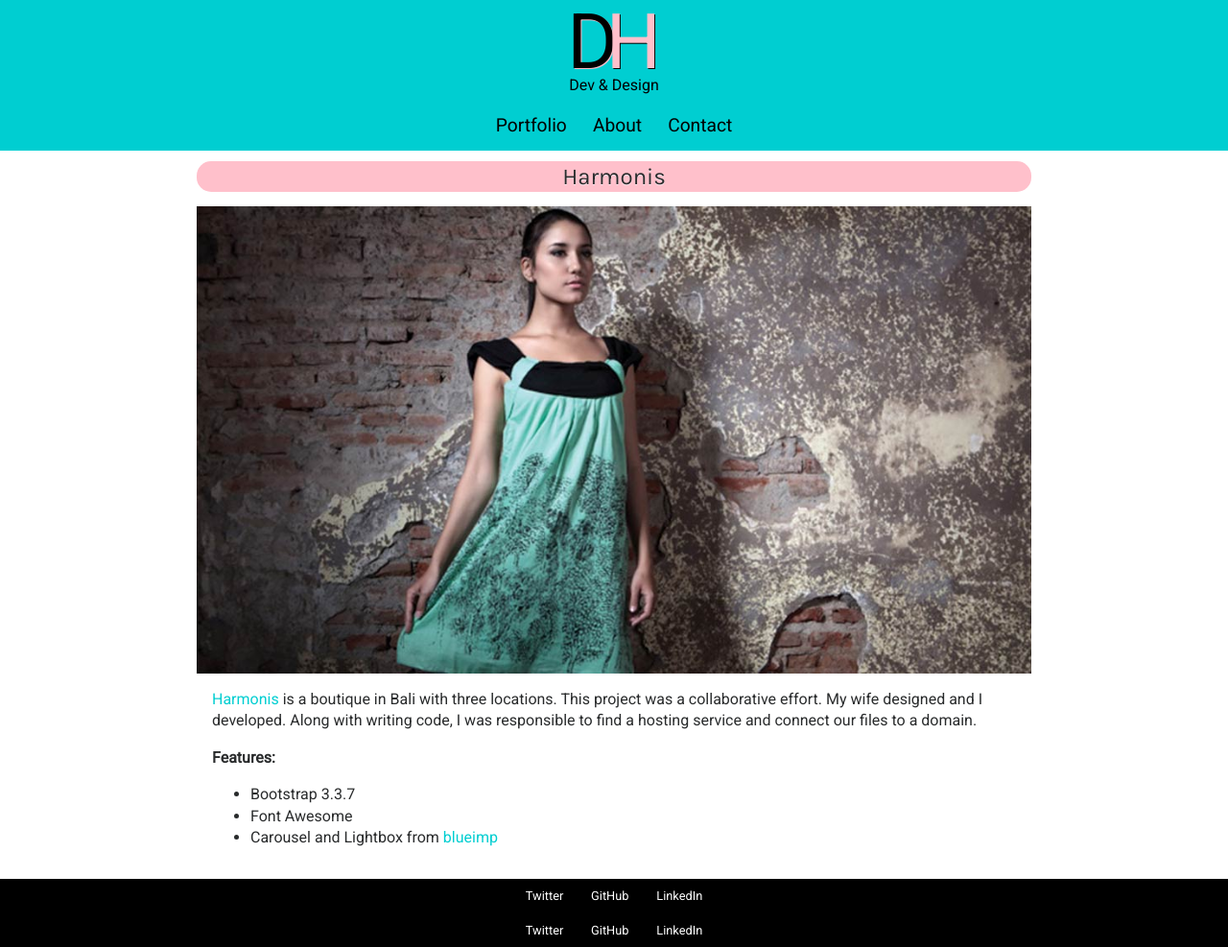
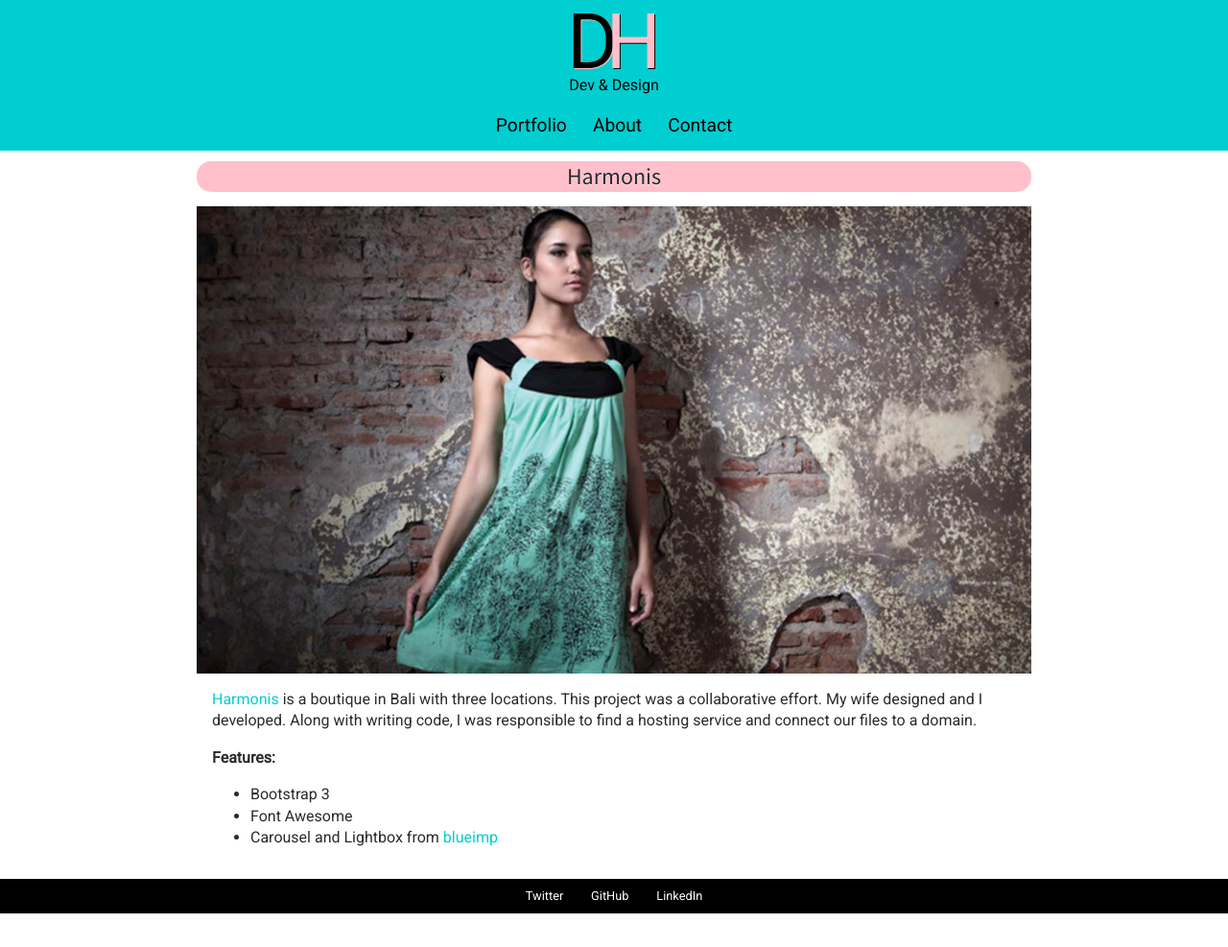
Before and after one commit to horstmannd/horstmannd.github.io, a Jekyll site: the page built from portfolio/harmonis.html, in a window 1280 px wide. Shown: the whole page at 96% size. Built offline with Jekyll 4.4.1, drawn with Linux system fonts in a browser that asks for light colours; nearby versions of some CDN libraries; after the commit the page ends 952 px from its top, so only the background shows below that.

Commit message:
fix about link, remove extra footer from harmonis page, add new google font to page header

```diff
--- a/_includes/head.html
+++ b/_includes/head.html
@@ -6,7 +6,7 @@
 	<!-- Bootstrap CSS -->
 	<link rel="stylesheet" href="https://maxcdn.bootstrapcdn.com/bootstrap/4.0.0-alpha.6/css/bootstrap.min.css" integrity="sha384-rwoIResjU2yc3z8GV/NPeZWAv56rSmLldC3R/AZzGRnGxQQKnKkoFVhFQhNUwEyJ" crossorigin="anonymous">
 	<link rel="stylesheet" href="{{ site.baseurl }}/css/application.css">
-	<link rel="stylesheet" type="text/css" href="https://fonts.googleapis.com/css?family=Raleway|Roboto|Karla">
+	<link rel="stylesheet" type="text/css" href="https://fonts.googleapis.com/css?family=Raleway|Roboto|Karla|Source+Sans+Pro:semi-bold">
 	<link rel="icon" href="favicon.ico" type="image/x-icon" sizes="16x16">
 	<title>{{ site.title }} &ndash; {{ page.title }}</title>
 </head>
--- a/about/index.html
+++ b/about/index.html
@@ -25,6 +25,6 @@ title: About
 		take courses at Treehouse.
 	</p>
   <p>
-    Check out my <a href="#">resume</a> to learn even more.</a>
+    Check out my <a href="#">resume</a> to learn even more.
   </p>
 </div>
--- a/css/application.css
+++ b/css/application.css
@@ -44,7 +44,7 @@ Container Styles
   background-color: pink;
   border-radius: 15px;
   text-align: center;
-  font-family: 'Karla', sans-serif;
+  font-family: 'Source Sans Pro', sans-serif;
   text-shadow: 0px 1px 0px #ffe6ee; }
 
 #jumbo-about {
--- a/portfolio/harmonis.html
+++ b/portfolio/harmonis.html
@@ -16,20 +16,8 @@ title: Harmonis
 	</p>
 	<p class="features">Features:</p>
 	<ul>
-						<li>Bootstrap 3.3.7</li>
+		<li>Bootstrap 3</li>
 		<li>Font Awesome</li>
 		<li>Carousel and Lightbox from <a href="https://blueimp.github.io/Gallery/" target="_blank">blueimp</a></li>
 	</ul>
 </div>
-			</div>
-		</div>
-		<footer id="main-footer">
-			<ul>
-				<li><a href="http://www.twitter.com/HorstmannDustin">Twitter</a></li>
-				<li><a href="https://github.com/horstmannd">GitHub</a></li>
-				<li><a href="https://www.linkedin.com/in/dustin-horstmann-4b4622133
-">LinkedIn</a></li>
-			</ul>
-		</footer>
-	</body>
-</html>
--- a/scss/layout/_containers.scss
+++ b/scss/layout/_containers.scss
@@ -20,7 +20,7 @@ Container Styles
 	background-color: pink;
 	border-radius: 15px;
 	text-align: center;
-	font-family: 'Karla', sans-serif;
+	font-family: 'Source Sans Pro', sans-serif;
 	text-shadow: 0px 1px 0px #ffe6ee;
 }
 
```
Also changed, not shown: 1 other file. Lines whose indentation alone changed are shown as unchanged.
